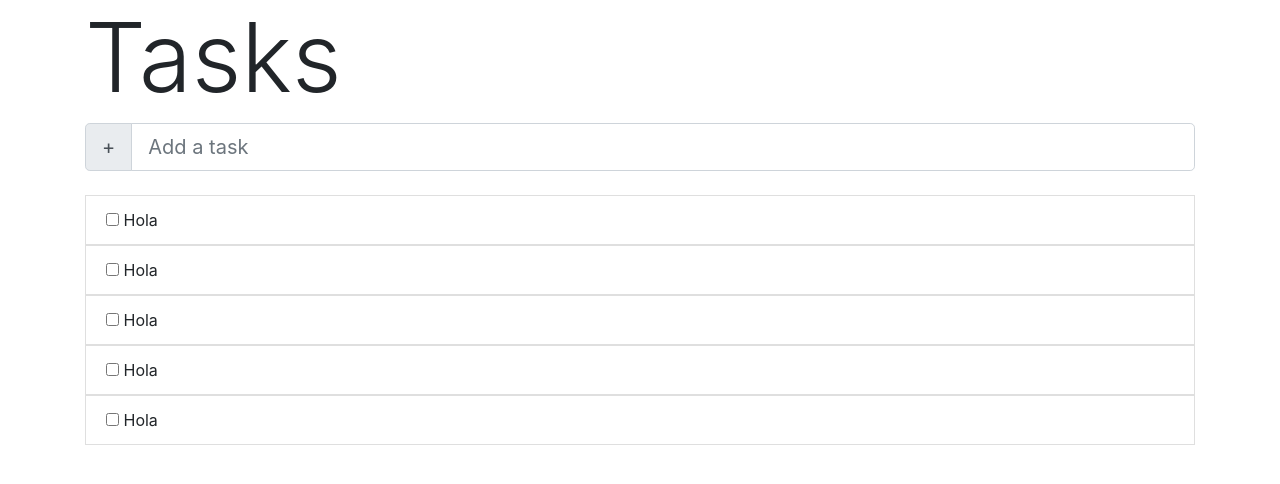
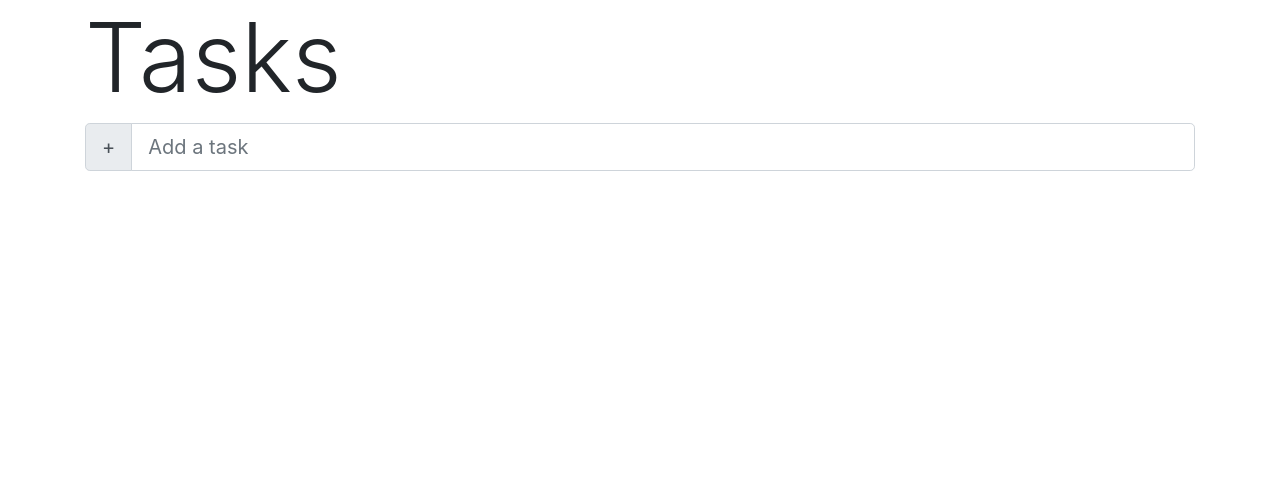
Before and after one commit to devjuliet/todo-app, an Angular app: page / in a window 1280 px wide. Shown: the top 484 px of the page. Built offline with nearby package versions, Linux system fonts and the light colour scheme.

Commit message:
added functionability

```diff
--- a/src/app/components/todo-container/todo-container.component.html
+++ b/src/app/components/todo-container/todo-container.component.html
@@ -1,7 +1,5 @@
-<ul class="list-group">
-  <app-todo-item></app-todo-item>
-  <app-todo-item></app-todo-item>
-  <app-todo-item></app-todo-item>
-  <app-todo-item></app-todo-item>
-  <app-todo-item></app-todo-item>
-</ul>
+<div *ngFor="let todo of todos">
+  <ul class="list-group">
+    <app-todo-item [todo]="todo"></app-todo-item>
+  </ul>
+</div>
--- a/src/app/components/todo-container/todo-container.component.ts
+++ b/src/app/components/todo-container/todo-container.component.ts
@@ -1,15 +1,23 @@
 import { Component, OnInit } from '@angular/core';
+import { Todo } from 'src/app/classes/todo';
+import { TodoService } from 'src/app/services/todo-service.service';
 
 @Component({
   selector: 'app-todo-container',
   templateUrl: './todo-container.component.html',
-  styleUrls: ['./todo-container.component.css']
+  styleUrls: ['./todo-container.component.css'],
 })
 export class TodoContainerComponent implements OnInit {
+  todos: Todo[] = [];
 
-  constructor() { }
+  constructor(private service: TodoService) {}
 
   ngOnInit(): void {
+    this.getTodos();
   }
 
+  getTodos() {
+    const data = this.service.getAllTodos();
+    this.todos = data;
+  }
 }
--- a/src/app/components/todo-form/todo-form.component.html
+++ b/src/app/components/todo-form/todo-form.component.html
@@ -9,6 +9,9 @@
       aria-label="Add a task"
       placeholder="Add a task"
       aria-describedby="inputGroup-sizing-sm"
+      [(ngModel)]="query"
+      name="query"
+      (keyup.enter)="addTodo()"
     />
   </div>
 </header>
--- a/src/app/components/todo-form/todo-form.component.ts
+++ b/src/app/components/todo-form/todo-form.component.ts
@@ -1,15 +1,25 @@
 import { Component, OnInit } from '@angular/core';
+import { TodoService } from '../../services/todo-service.service';
+import { Todo } from 'src/app/classes/todo';
 
 @Component({
   selector: 'app-todo-form',
   templateUrl: './todo-form.component.html',
-  styleUrls: ['./todo-form.component.css']
+  styleUrls: ['./todo-form.component.css'],
 })
 export class TodoFormComponent implements OnInit {
+  query = '';
 
-  constructor() { }
+  constructor(private service: TodoService) {}
 
-  ngOnInit(): void {
+  ngOnInit(): void {}
+
+  addTodo() {
+    this.service.addTodo({
+      task: this.query,
+      complete: false,
+      id: 0,
+    });
+    this.query = '';
   }
-
 }
--- a/src/app/components/todo-item/todo-item.component.html
+++ b/src/app/components/todo-item/todo-item.component.html
@@ -1,4 +1,4 @@
 <li class="list-group-item">
   <input type="checkbox" aria-label="Checkbox for following text input" />
-  Hola
+  {{ todo.task }}
 </li>
```
Also changed, not shown: src/app/components/todo-item/todo-item.component.ts (+6 -6 lines).
